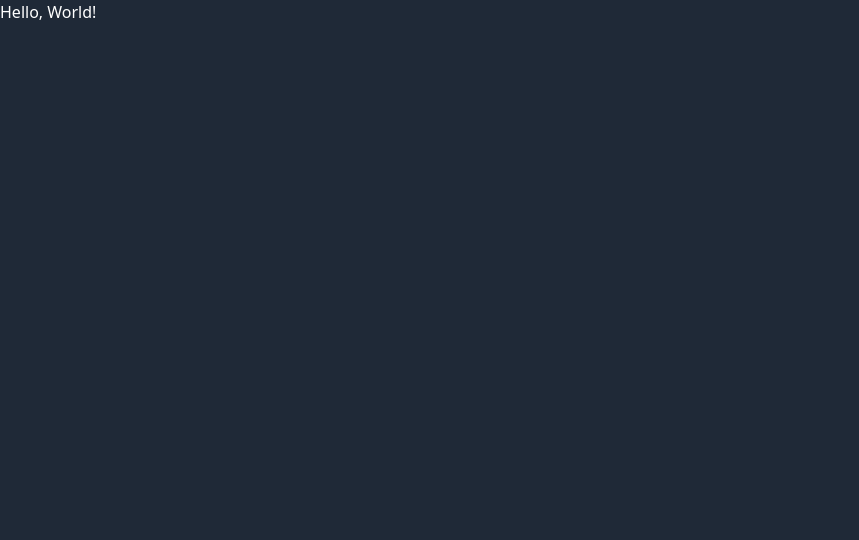
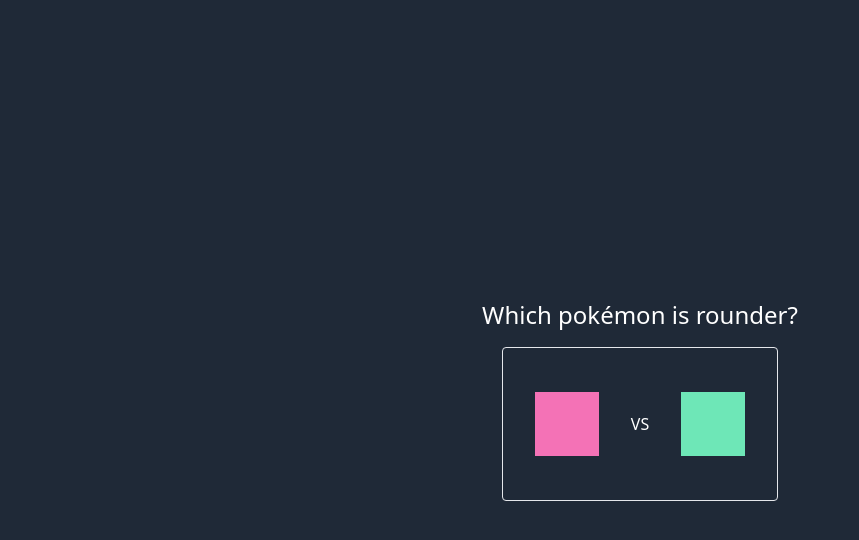
Before and after one commit to Mark-DSouza/roundest-pokemon, a Next.js app: page / in a window 1280 px wide. Shown: the top 540 px of the page, without its empty margins (0-859 px from the left). Built offline with nearby package versions, Linux system fonts and the light colour scheme.

Commit message:
Add basic UI structure

```diff
--- a/package.json
+++ b/package.json
@@ -23,6 +23,8 @@
   "devDependencies": {
     "autoprefixer": "^10.4.13",
     "postcss": "^8.4.20",
+    "prettier": "^2.8.1",
+    "prettier-plugin-tailwindcss": "^0.2.1",
     "tailwindcss": "^3.2.4"
   }
 }
--- a/pages/index.tsx
+++ b/pages/index.tsx
@@ -1,3 +1,13 @@
 export default function Home() {
-  return <div>Hello, World!</div>;
+  return (
+    <div className="flex h-screen w-screen flex-col items-center justify-center">
+      <div className="text-center text-2xl">Which pokémon is rounder?</div>
+      <div className="p-2" />
+      <div className="flex max-w-2xl items-center justify-between rounded border p-8">
+        <div className="h-16 w-16 bg-pink-400"></div>
+        <div className="p-8">VS</div>
+        <div className="h-16 w-16 bg-emerald-300"></div>
+      </div>
+    </div>
+  );
 }
```
Also changed, not shown: 1 other file (tests, documents, lock files or other folders).
